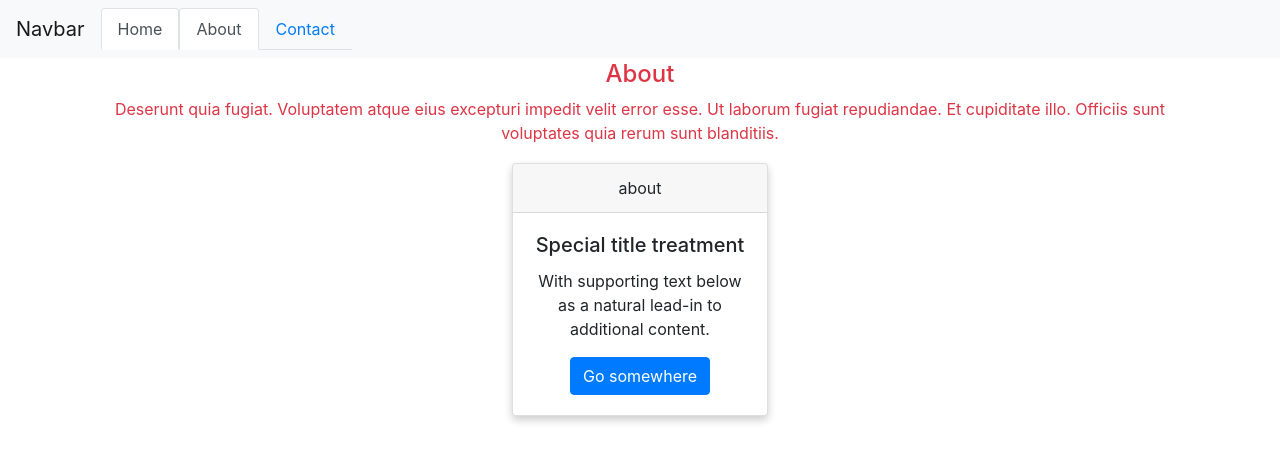
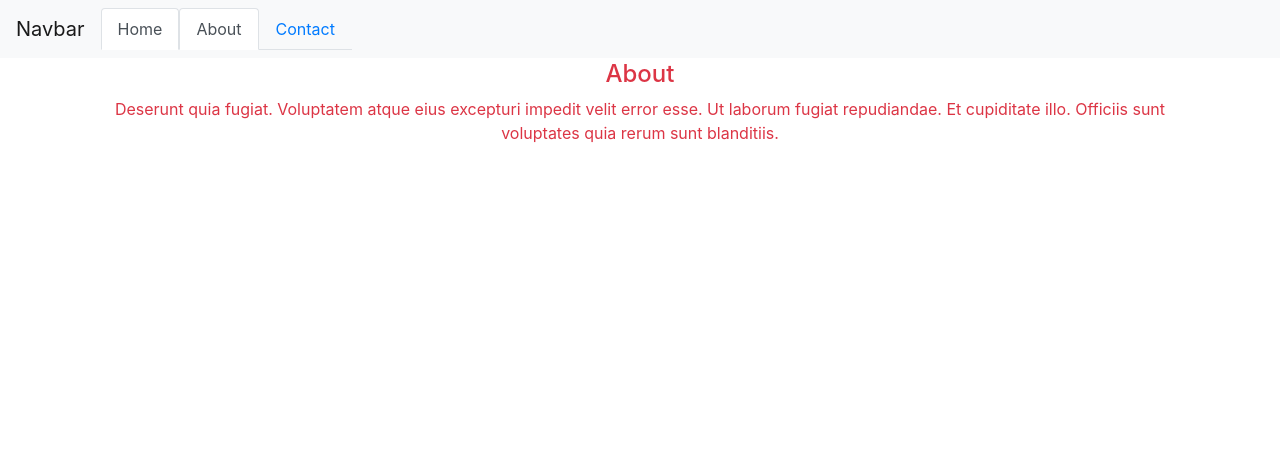
Before and after one commit to badruti94/firstapp, a React (Create React App) app: page /about in a window 1280 px wide. Shown: the top 462 px of the page. Built offline with nearby package versions, Linux system fonts and the light colour scheme.

Commit message:
11 react router : 73. Fetch specific post and using Switch from React Router

```diff
--- a/src/App.js
+++ b/src/App.js
@@ -4,17 +4,20 @@ import About from './components/About'
 import Contact from './components/Contact'
 import Navbar from './components/Navbar'
 import Post from './components/Post';
-import { BrowserRouter as Router, Route, Link } from "react-router-dom";
+import { BrowserRouter as Router, Route, Switch } from "react-router-dom";
 
 function App() {
   return (
     <Router>
       <div className="App">
         <Navbar />
-        <Route exact path='/' component={Home} />
-        <Route path='/contact' component={Contact} />
-        <Route path='/about' component={About} />
-        <Route path='/:post_id' component={Post} />
+        <Switch>
+          <Route exact path='/' component={Home} />
+          <Route path='/contact' component={Contact} />
+          <Route path='/about' component={About} />
+          <Route path='/:post_id' component={Post} />
+        </Switch>
+
       </div>
     </Router>
 
--- a/src/components/Post.js
+++ b/src/components/Post.js
@@ -1,18 +1,27 @@
-import React from 'react'
+import { useEffect, useState } from 'react'
+import axios from 'axios'
 
 const Post = (props) => {
     console.log(props);
     const id = props.match.params.post_id
+    const [post, setPost] = useState([])
+
+    useEffect(() => {
+        (async () => {
+            const res = await axios.get(`https://jsonplaceholder.typicode.com/posts/${id}`)
+            setPost(res.data)
+        })()
+
+    }, [])
+
     return (
         <div>
             <div className="card">
                 <div className="card-header">
-                    {id}
+                    {post.title}
                 </div>
                 <div className="card-body">
-                    <h5 className="card-title">Special title treatment</h5>
-                    <p className="card-text">With supporting text below as a natural lead-in to additional content.</p>
-                    <a href="#" className="btn btn-primary">Go somewhere</a>
+                    <p className="card-text">{post.body}</p>
                 </div>
             </div>
         </div>
```
